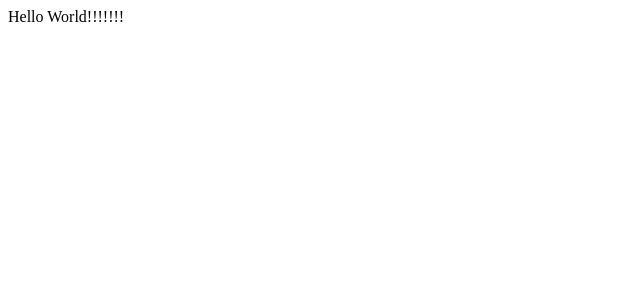
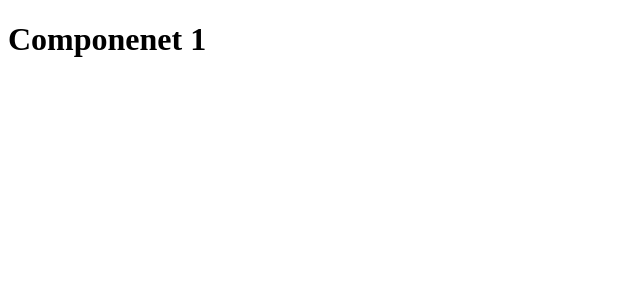
Before and after one commit to MadhviSanghani/react, a React (Vite) app in the folder Demo/: page / in a window 1280 px wide. Shown: the top 300 px of the page, without its empty margins (0-640 px from the left). Built offline with nearby package versions, Linux system fonts and the light colour scheme.

Commit message:
component creation

```diff
--- /dev/null
+++ b/Demo/src/LEC2412/component1.jsx
@@ -0,0 +1,11 @@
+import * as React from "react";
+
+// each class must contain render function
+class Component1 extends React.Component{
+    render() {
+        return(
+            <h1>Componenet 1</h1>
+        );
+    }
+}
+export default Component1;
--- a/Demo/src/main.jsx
+++ b/Demo/src/main.jsx
@@ -1,8 +1,9 @@
 import { StrictMode } from 'react'
 import { createRoot } from 'react-dom/client'
+import Component1 from './LEC2412/component1'
 
 createRoot(document.getElementById('root')).render(
   <StrictMode>
-    Hello World!!!!!!!
+    <Component1 />
   </StrictMode>,
 )
```
